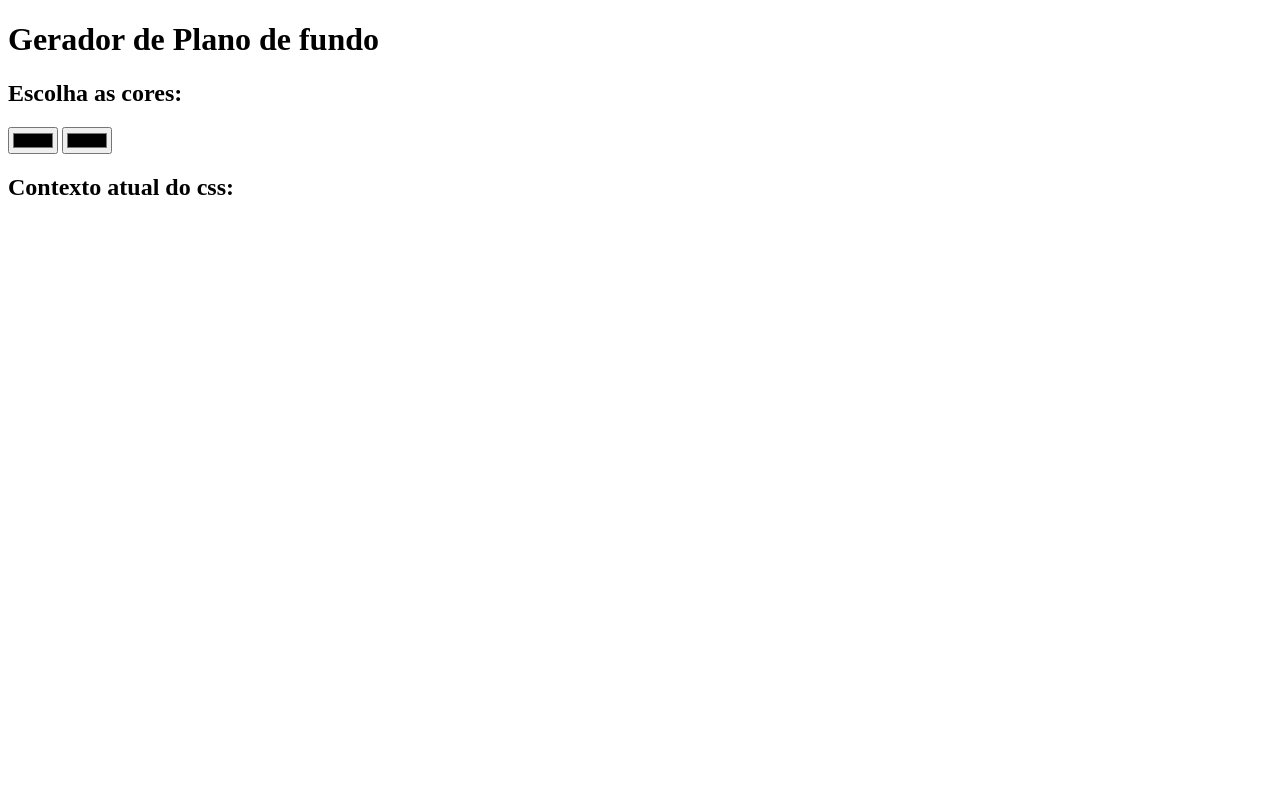
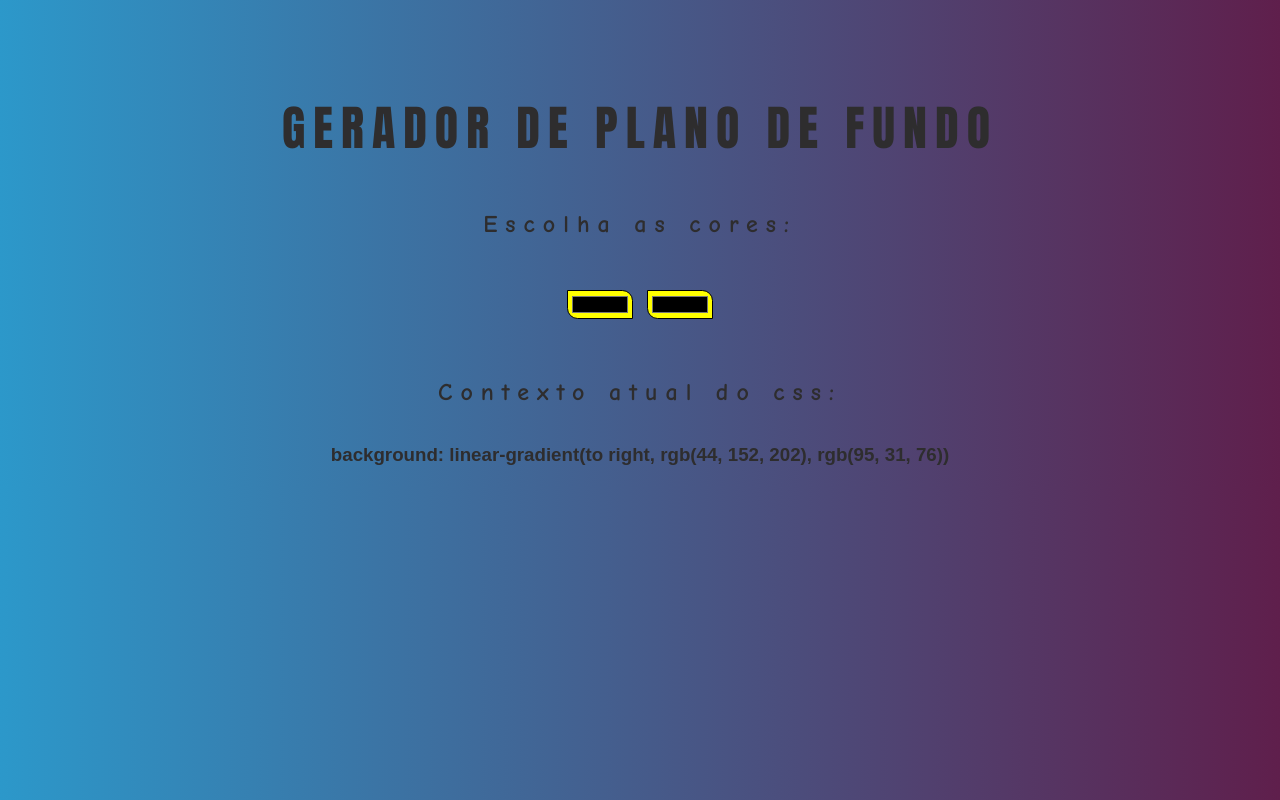
Before and after one commit to Andre-Junior/background-gerador, a plain HTML site: page index.html in a window 1280 px wide. Drawn offline with Linux system fonts and the light colour scheme.

Commit message:
adc o style
adicionado o style

```diff
--- a/index.html
+++ b/index.html
@@ -17,7 +17,7 @@
 
     <div>
         <h2>Contexto atual do css:</h2>
-        <h3 id="h3text"></h3>
+        <h3 id="h3text">background: linear-gradient(to right, rgb(44, 152, 202), rgb(95, 31, 76))</h3>
     </div>
 
     <script src="scripts/script.js"></script>
--- a/styles/style.css
+++ b/styles/style.css
@@ -0,0 +1,29 @@
+body {
+    font-family: 'Comic sans MS';
+    color: rgb(46, 45, 46);
+    text-align: center;
+    letter-spacing: .5em;
+    margin-top: 4em;
+    line-height: 4rem;
+    background: linear-gradient(to right, rgb(44, 152, 202), rgb(95, 31, 76));
+}
+
+h1 {
+    text-transform: uppercase;
+    font-family: Impact, Haettenschweiler, 'Arial Narrow Bold', sans-serif;
+    font-size: 3em;
+    margin-top: 2em;
+}
+
+h3 {
+    font-family: Arial, Helvetica, sans-serif;
+    letter-spacing: normal;
+    line-height: normal;
+}
+
+input {
+    background: yellow;
+    width: 5em;
+    height: 2.2em;
+    border-radius: 0 0.8em;
+}
```
